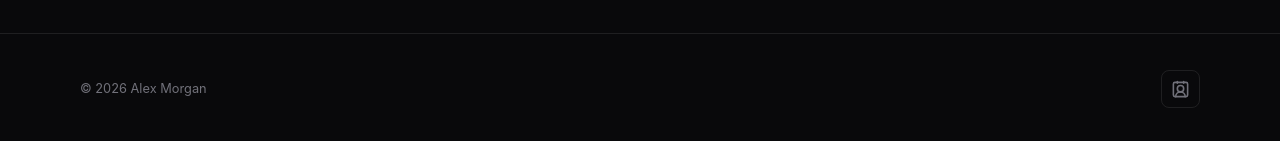
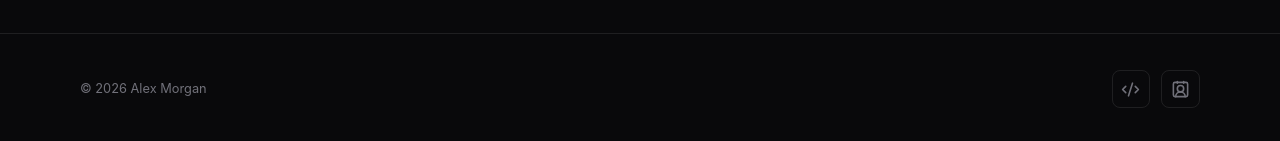
Before and after one commit to ccsalman545/muhammed-salman-portfolio, a React (Vite) app: page / in a window 1280 px wide. Shown: the part 4131-4272 px from the top of the page. Built offline with nearby package versions, Linux system fonts and the light colour scheme.

Commit message:
Initial portfolio

```diff
--- a/src/App.tsx
+++ b/src/App.tsx
@@ -1,6 +1,7 @@
 import {
   ArrowDown,
   ArrowUpRight,
+  Code2,
   ContactRound,
   Mail,
   MapPin,
@@ -119,6 +120,7 @@ function App() {
         <div className="container footer-inner">
           <p>© {new Date().getFullYear()} {portfolio.name}</p>
           <div className="social-links">
+            <a href={portfolio.links.repository} target="_blank" rel="noreferrer" aria-label="Portfolio source code on GitHub"><Code2 size={19} /></a>
             <a href={portfolio.links.linkedin} target="_blank" rel="noreferrer" aria-label="LinkedIn"><ContactRound size={19} /></a>
           </div>
         </div>
--- a/src/data/portfolio.ts
+++ b/src/data/portfolio.ts
@@ -59,6 +59,7 @@ export const portfolio = {
     },
   ],
   links: {
+    repository: 'https://github.com/ccsalman545/muhammed-salman-portfolio',
     linkedin: 'https://www.linkedin.com/',
   },
 } as const
```
Also changed, not shown: 1 other file (tests, documents, lock files or other folders).
